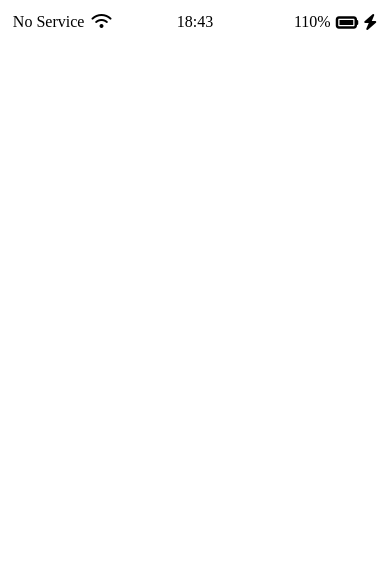
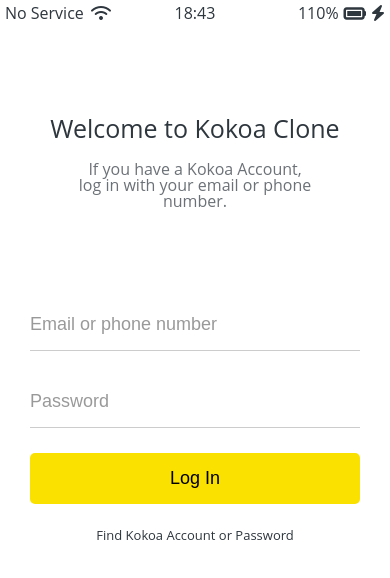
Before and after one commit to bakcoder/bakcoder-kakao-clone, a plain HTML site: page index.html in a window 390 px wide. Drawn offline with Linux system fonts and the light colour scheme.

Commit message:
MODIFY: add welcome-header, login-form in index.html

```diff
--- /dev/null
+++ b/css/components/no-mobile.css
@@ -0,0 +1,18 @@
+.no-mobile {
+    position: absolute;
+    z-index: 99;
+    height: 100%;
+    background-color: var(--yellow);
+    width: 100vw;
+    display: flex;
+    justify-content: center;
+    align-items: center;
+    font-size: 32px;
+    top: 0;
+}
+
+@media screen and (max-width: 645px) {
+    .no-mobile {
+        display: none;
+    }
+}
--- /dev/null
+++ b/css/reset.css
@@ -0,0 +1,133 @@
+html,
+body,
+div,
+span,
+applet,
+object,
+iframe,
+h1,
+h2,
+h3,
+h4,
+h5,
+h6,
+p,
+blockquote,
+pre,
+a,
+abbr,
+acronym,
+address,
+big,
+cite,
+code,
+del,
+dfn,
+em,
+img,
+ins,
+kbd,
+q,
+s,
+samp,
+small,
+strike,
+strong,
+sub,
+sup,
+tt,
+var,
+b,
+u,
+i,
+center,
+dl,
+dt,
+dd,
+ol,
+ul,
+li,
+fieldset,
+form,
+label,
+legend,
+table,
+caption,
+tbody,
+tfoot,
+thead,
+tr,
+th,
+td,
+article,
+aside,
+canvas,
+details,
+embed,
+figure,
+figcaption,
+footer,
+header,
+hgroup,
+menu,
+nav,
+output,
+ruby,
+section,
+summary,
+time,
+mark,
+audio,
+video {
+  margin: 0;
+  padding: 0;
+  border: 0;
+  font-size: 100%;
+  font: inherit;
+  vertical-align: baseline;
+}
+/* HTML5 display-role reset for older browsers */
+article,
+aside,
+details,
+figcaption,
+figure,
+footer,
+header,
+hgroup,
+menu,
+nav,
+section {
+  display: block;
+}
+body {
+  line-height: 1;
+}
+ol,
+ul {
+  list-style: none;
+}
+blockquote,
+q {
+  quotes: none;
+}
+blockquote:before,
+blockquote:after,
+q:before,
+q:after {
+  content: "";
+  content: none;
+}
+table {
+  border-collapse: collapse;
+  border-spacing: 0;
+}
+
+input:focus {
+  outline: none;
+}
+
+a {
+  color: inherit;
+  text-decoration: none;
+}
--- /dev/null
+++ b/css/screens/login.css
@@ -0,0 +1,57 @@
+.welcome-header {
+    display: flex;
+    flex-direction: column;
+    text-align: center;
+    margin: 90px 0px;
+    align-items: center;
+}
+
+.welcome-header__title {
+    font-size: 25px;
+    margin-bottom: 20px;
+}
+
+.welcome-header__content {
+    width: 60%;
+    opacity: 0.7;
+}
+
+#login-form {
+    display: flex;
+    flex-direction: column;
+    margin: 0px 30px;
+}
+
+#login-form input {
+    border: none;
+    font-size: 18px;
+    padding: 15px 0px;
+    margin-bottom: 25px;
+}
+
+#login-form input:not([type="submit"]) {
+    border-bottom: 1px solid rgba(0, 0, 0, 0.2);
+    transition: border-color 0.3s ease-in-out;
+}
+
+#login-form input::placeholder {
+    color: rgba(0, 0, 0, 0.4);
+}
+
+#login-form input:focus {
+    border-color: var(--yellow);
+}
+
+#login-form input[type="submit"] {
+    background-color: var(--yellow);
+    cursor: pointer;
+    border: 20px 0px;
+    border-radius: 5px;
+}
+
+#login-form a {
+    font-size: 13px;
+    color: inherit;
+    text-align: center;
+    text-decoration: none;
+}
--- a/css/styles.css
+++ b/css/styles.css
@@ -1,2 +1,17 @@
+@import "variables.css";
+@import "reset.css";
+
 /* Components */
 @import "components/status-bar.css";
+@import "components/no-mobile.css";
+
+
+/* Screens */
+@import "screens/login.css";
+
+
+
+body {
+    color: #2e363e;
+    font-family: "Open Sans", sans-serif;
+}
--- /dev/null
+++ b/css/variables.css
@@ -0,0 +1,3 @@
+:root {
+    --yellow: #fae100;
+}
--- a/index.html
+++ b/index.html
@@ -22,6 +22,19 @@
             <i class="fas fa-bolt" aria-hidden="true"></i>
         </div>
     </div>
+    <header class="welcome-header">
+        <h1 class="welcome-header__title">Welcome to Kokoa Clone</h1>
+        <p class="welcome-header__content">
+            If you have a Kokoa Account, log in with your email or phone number.
+        </p>
+    </header>
+    <form id="login-form" method="get" action="friends.html">
+        <input name="username" type="text" placeholder="Email or phone number">
+        <input name="password" type="password" placeholder="Password">
+        <input type="submit" value="Log In">
+        <a href="#">Find Kokoa Account or Password</a>
+    </form>
+    <div class="no-mobile">Your Screen is too big</div>
     <script
       src="https://kit.fontawesome.com/6478f529f2.js"
       crossorigin="anonymous"
```
